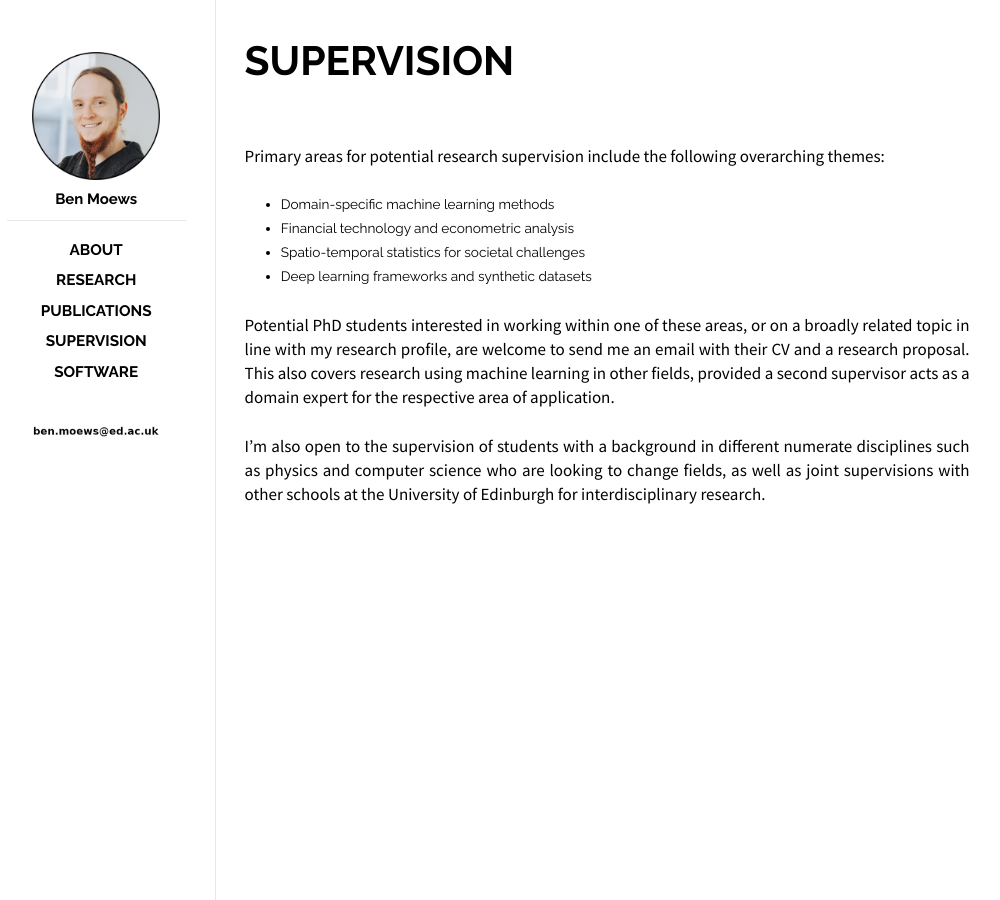
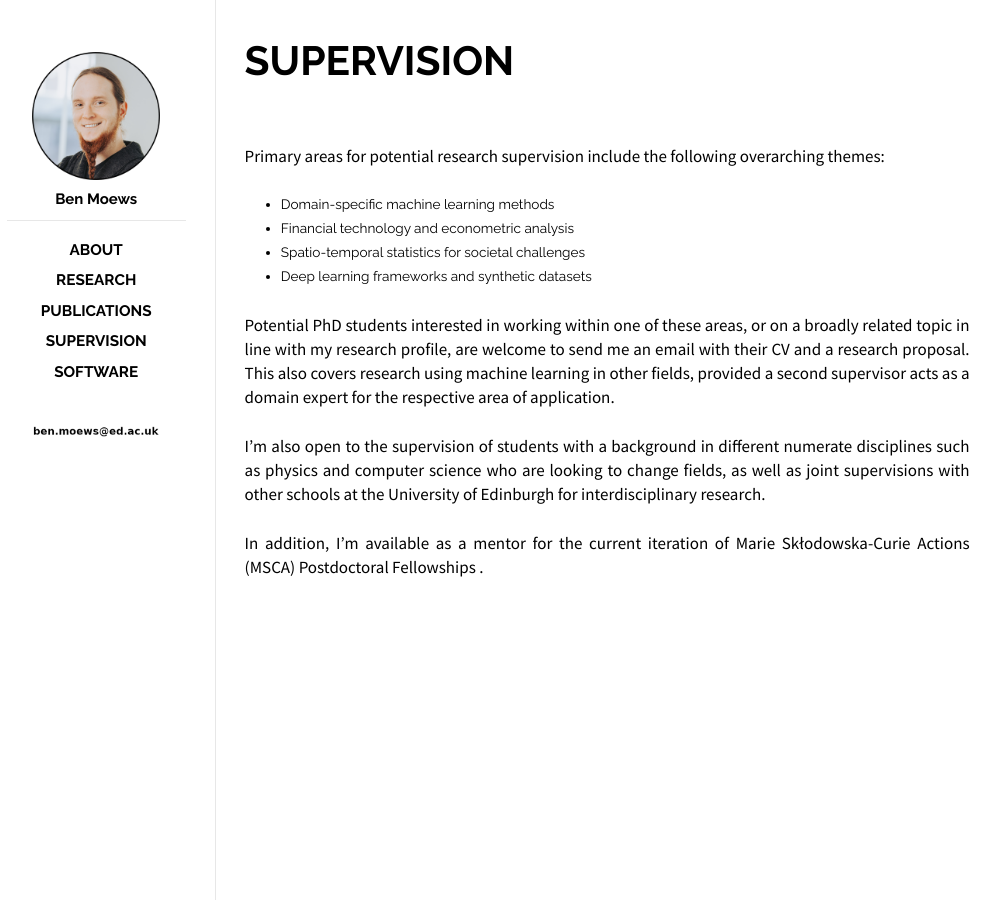
Before and after one commit to moews/moews.github.io, a Jekyll site: the page built from _posts/2017-03-25-supervision.md, in a window 1280 px wide. Shown: the whole page, without its empty margins (143-1143 px from the left). Built offline with Jekyll 4.4.1, drawn with Linux system fonts in a browser that asks for light colours.

Commit message:
Update 2017-03-25-supervision.md

```diff
--- a/_posts/2017-03-25-supervision.md
+++ b/_posts/2017-03-25-supervision.md
@@ -72,6 +72,8 @@ Potential PhD students interested in working within one of these areas, or on a
 
 I’m also open to the supervision of students with a background in different numerate disciplines such as physics and computer science who are looking to change fields, as well as joint supervisions with other schools at the University of Edinburgh for interdisciplinary research.
 
+In addition, I'm available as a mentor for the current iteration of Marie Skłodowska-Curie Actions (MSCA) Postdoctoral Fellowships [](https://www.business-school.ed.ac.uk/about/news/marie-sklodowska-curie-actions-msca-postdoctoral-fellowships).
+
 <!--Potential PhD and master's students interested in working within one of these areas, or on a broadly related topic in line with my research profile, are welcome to send me an email with their CV and a research proposal. I'm also open to the supervision of students with a background in different numerate disciplines such as physics and computer science who are looking to change fields, as well as joint supervisions with other schools at the University of Edinburgh.-->
 
 <!--
```
